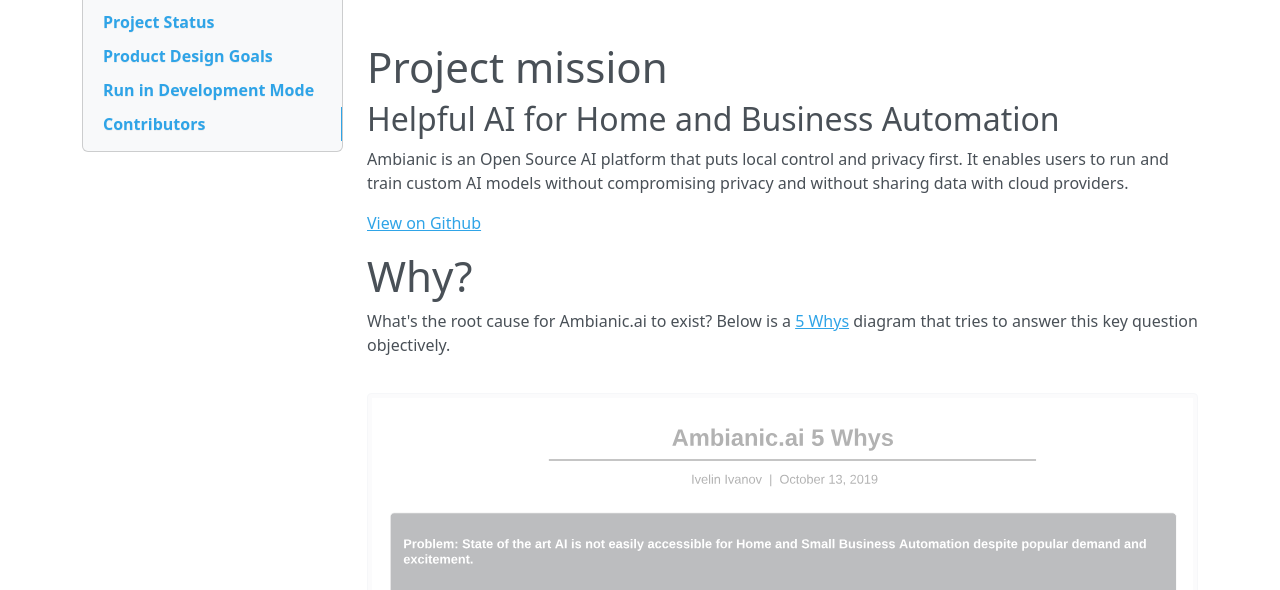
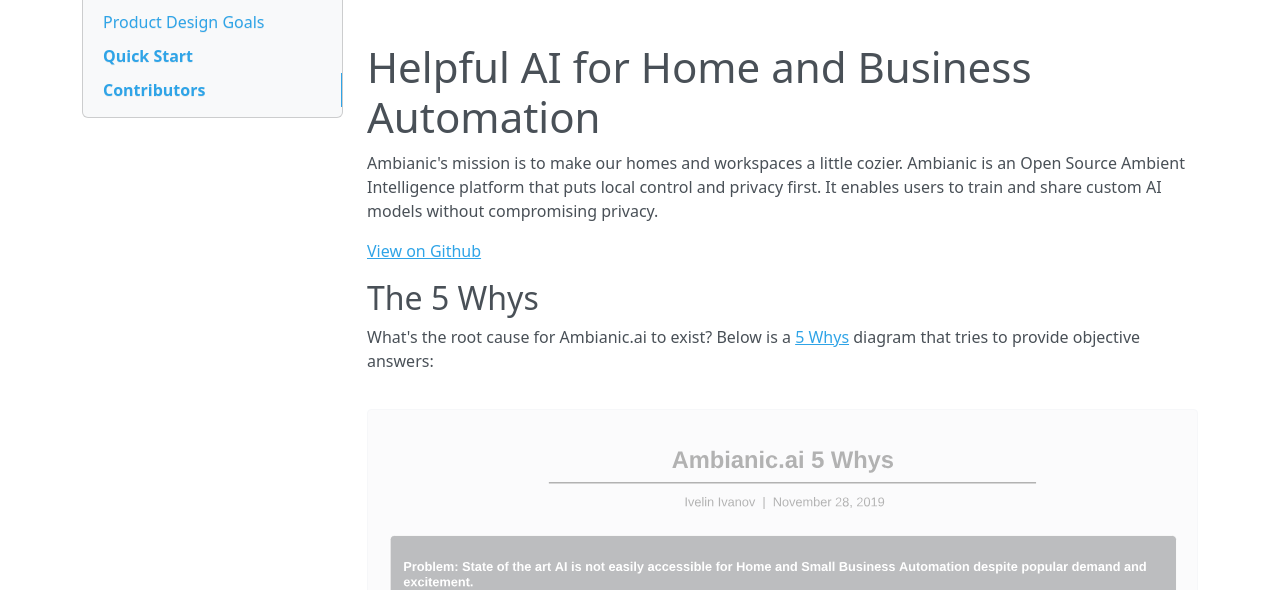
Before and after one commit to ambianic/ambianic-docs, an MkDocs documentation site: the page built from docs-md/index.md, in a window 1280 px wide and 900 px high, cut to the strip 310-900 px from the top of the window. Built offline with MkDocs 1.6.1, drawn with Linux system fonts in a browser that asks for light colours; nearby versions of some CDN libraries; some of the changed text lies outside the part shown.

Commit message:
docs: update to home page

```diff
--- a/docs-md/index.md
+++ b/docs-md/index.md
@@ -1,21 +1,17 @@
 
 [![Ambianic logo](https://avatars2.githubusercontent.com/u/52052162?s=200&v=4)](https://ambianic.ai)
 
-# Project mission
+# Helpful AI for Home and Business Automation
 
-## Helpful AI for Home and Business Automation
-
-Ambianic is an Open Source AI platform that puts local control and privacy
-first. It enables users to run and train custom AI models
-without compromising privacy and without sharing data with cloud providers.
+Ambianic's mission is to make our homes and workspaces a little cozier. Ambianic is an Open Source Ambient Intelligence platform that puts local control and privacy first. It enables users to train and share custom AI models without compromising privacy.
 
 [View on Github](https://github.com/ambianic/ambianic-core)
 
-# Why?
+## The 5 Whys
 
 What's the root cause for Ambianic.ai to exist? Below is a
 [5 Whys](https://en.wikipedia.org/wiki/Five_whys) diagram that
-tries to answer this key question objectively.
+tries to provide objective answers:
 
 [![Ambianic 5 Whys](assets/diagrams/ambianic-5whys.svg)](https://www.lucidchart.com/invitations/accept/5e0e2084-0d50-499b-afa3-7bea9f82d1f9)
 
@@ -24,7 +20,7 @@
 of this project such as basic human excitement to serve a bigger purpose
 via open source AI.
 
-# User Journey
+## User Journey
 
 Ambianic's roadmap is inspired by user stories and community feedback.
 The following diagram illustrates an example user journey.
@@ -47,7 +43,7 @@
     - Make sure that a factory floor position is not left unattended for more than 15 minutes.
     - Recognize presence of unauthorized people in a restricted access work area.
 
-# User - System Interactions
+## User - System Interactions
 
 Users interact with the system in two phases:
 
@@ -58,7 +54,7 @@
 
 [![Ambianic User - System Interactions](assets/diagrams/ambianic-user-system-interactions.svg)](https://www.lucidchart.com/invitations/accept/78d403ce-ebf5-45b3-a4c3-8b89679b0667)
 
-# User Interface Flow
+## User Interface Flow
 
 The User Interface is centered around three main activities:
 
@@ -86,13 +82,13 @@
 
 [![Ambianic User Interface Flow](assets/diagrams/ambianic-user-flow.svg)](https://www.draw.io/?lightbox=1&highlight=0000ff&edit=_blank&layers=1&nav=1&title=ambianic-user-flow#Uhttps%3A%2F%2Fdrive.google.com%2Fuc%3Fid%3D1BgeZn_ZX6VTag2fA2HLtwJQIqYhFi6LI%26export%3Ddownload)
 
-# Project Status
+## Project Status
 
 At this time, Ambianic is in active early formation stages. Design and implementation decisions are made daily with focus on advancing the project to an initial stable version as soon as possible.
 
 If you are willing to take the risk that comes with early stage code and are able to dive deep into Python, Javascript, Gstreamer, and Tensorflow code, then please keep reading. Otherwise you can register to [watch for new releases](https://github.com/ambianic/ambianic-core). We will notify you as soon as a stable release is out.
 
-# Product Design Goals
+## Product Design Goals
 
 Our goal is to build a product that is useful out of the box:
 
@@ -102,13 +98,9 @@
  - No coding required to get started
  - Decomposable and hackable for open source developers
 
-# Run in Development Mode
+# Quick Start
 
-If you would like to try the current development version, follow these steps:
-
-1. Clone this git repository.
-2. `./ambianic-start.sh`
-3. Study `config.yaml` and go from there.
+If you would like to try the latest version, follow the steps in the [Quick Start Guide](users/quickstart.md).
 
 # Contributors
 If you are interested in becoming a contributor to the project, please read the [Contributing](legal/CONTRIBUTING.md) page and follow the steps. Looking forward to hearing from you!
```
Also changed, not shown: docs-md/assets/diagrams/ambianic-5whys.svg.
